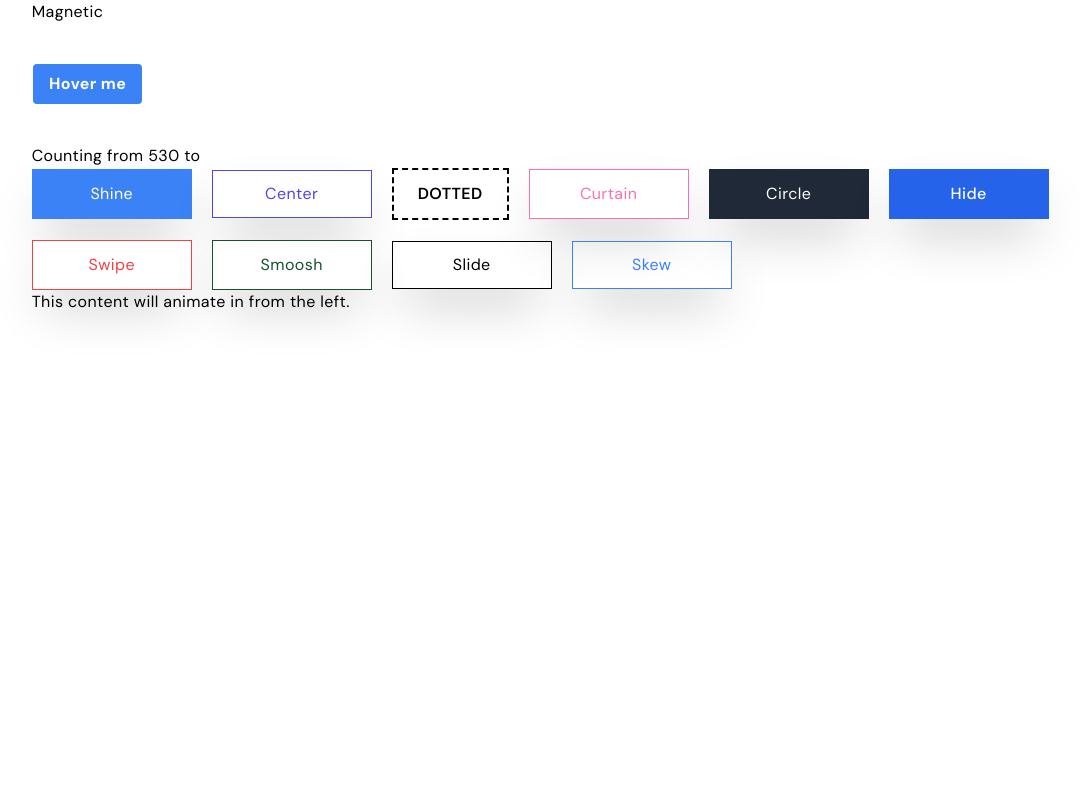
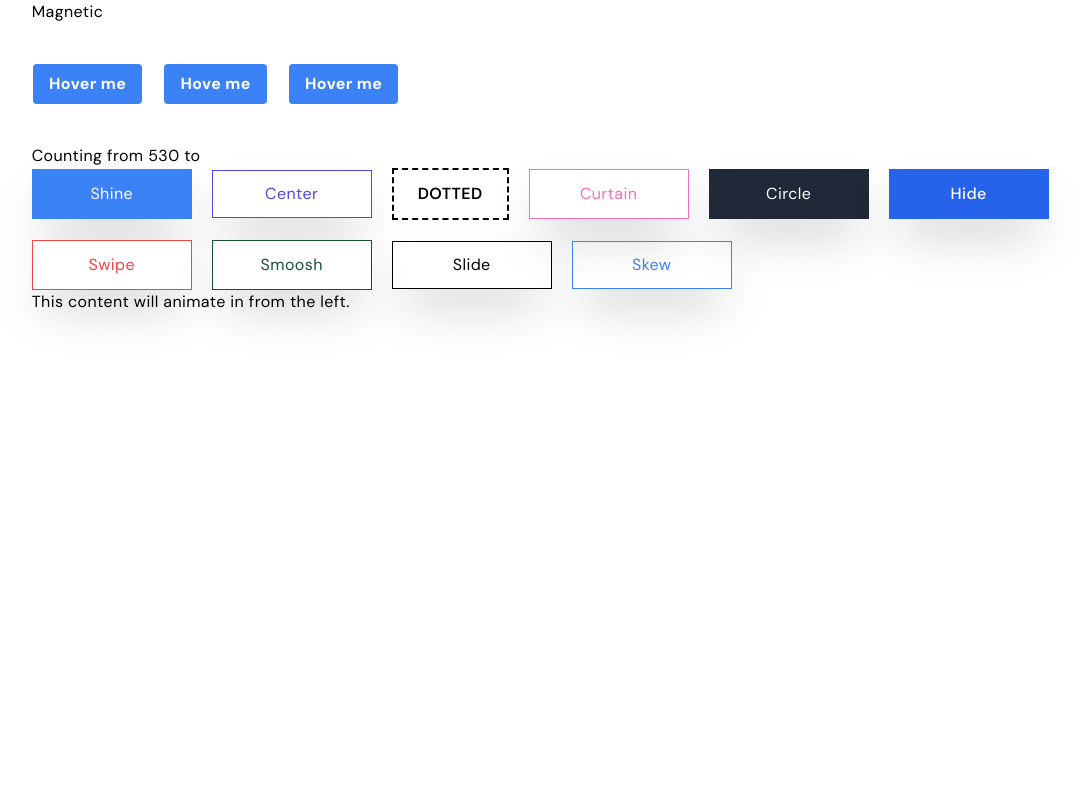
Before and after one commit to Work-With-Phoenix/phoenix-ux, a Next.js app: page / in a window 1280 px wide. Shown: the top 800 px of the page, without its empty margins (75-1155 px from the left). Built offline with nearby package versions, Linux system fonts and the light colour scheme.

Commit message:
added directions - except bottom (bug)

```diff
--- a/src/app/components/Tooltip/index.jsx
+++ b/src/app/components/Tooltip/index.jsx
@@ -3,8 +3,37 @@
 import { useState } from "react";
 import { motion } from "framer-motion";
 
-const Tooltip = ({ text, children }) => {
+const Tooltip = ({ text, children,direction }) => {
   const [isHovered, setIsHovered] = useState(false);
+
+  const tooltipPositionClasses = () => {
+    switch (direction) {
+      case "top":
+        return "bg-black absolute bottom-full -left-1/2 z-20 ml-14  -translate-x-1/2 whitespace-nowrap rounded-[5px] py-1.5 px-3.5 text-sm text-white";
+      case "right":
+        return "bg-black absolute left-full top-1/2 z-20 ml-2 -mt-1 -translate-y-1/2 whitespace-nowrap rounded-[5px] py-1.5 px-3.5 text-sm text-white";
+      case "bottom":
+        return "bg-black absolute top-full left-1/2 z-20 mt-3 -ml-14 -translate-x-1/2 whitespace-nowrap rounded-[5px] py-1.5 px-3.5 text-sm text-white";
+      case "left":
+        return "bg-black absolute right-full top-1/2 z-20 mr-1 -mt-1 -translate-y-1/2 whitespace-nowrap rounded-[5px] py-1.5 px-3.5 text-sm text-white";
+      default:
+        return "bg-black absolute bottom-full -left-1/2 z-20 ml-14  -translate-x-1/2 whitespace-nowrap rounded-[5px] py-1.5 px-3.5 text-sm text-white";
+    }
+  };
+  const arrowTransform = () => {
+    switch (direction) {
+      case "top":
+        return "bg-black absolute bottom-[-3px] left-1/2 -z-10 h-2 w-2 -translate-x-1/2 rotate-45";
+      case "right":
+        return "bg-black absolute left-[-3px] top-1/2 -z-10 h-2 w-2 -translate-y-1/2 rotate-45 ";
+      case "bottom ":
+        return "bg-black absolute top-[-4px] left-1/2 -z-10 h-2 w-2 -translate-x-1/2 rotate-45";
+      case "left":
+        return "bg-black absolute right-[-3px] top-1/2 -z-10 h-2 w-2 -translate-y-1/2 rotate-45";
+      default:
+        return "";
+    }
+  };
 
   return (
     <div className="relative inline-block">
@@ -19,13 +48,13 @@ const Tooltip = ({ text, children }) => {
           animate={{ opacity: isHovered ? 1 : 0, y: isHovered ? -10 : -10 }}
           exit={{ opacity: 0, y: -10 }}
           transition={{ duration: 0.2 }}
-          className={`absolute bg-black text-white text-center text-xs rounded-lg py-2 z-10 bottom-full -left-1/2 ml-14 px-3 pointer-events-none ${isHovered ? 'opacity-100' : 'opacity-0'}`}
+          className={`absolute px-3 bg-black text-white text-center text-xs rounded-lg py-2 z-10  ${tooltipPositionClasses()} ${isHovered ? 'opacity-100 block' : 'hidden opacity-0'}`}
         >
           {text}
 
-        <svg className="absolute text-black h-2 w-full left-0 top-full"  viewBox="0 0 255 255" >
-            <polygon className="fill-current" points="0,0 127.5,127.5 255,0"/>
-          </svg>
+          <span
+                        className={`${arrowTransform()}`}
+                        ></span>
 
         </motion.div>
       </div>
--- a/src/app/page.js
+++ b/src/app/page.js
@@ -12,10 +12,25 @@ export default function Home() {
      <Magnetic>
       <button>Magnetic</button>
      </Magnetic>
-     <div className="flex py-10 space-y-4 flex-col relative">
-     <Tooltip text="Hello, World!">
+     <div className="flex py-10 flex-row gap-4 relative w-full">
+     <Tooltip text="Hello, World!" direction={"top"}>
         <button className="bg-blue-500 hover:bg-blue-700 text-white font-bold py-2 px-4 rounded">
-          Hover me
+       Hover me
+        </button>
+      </Tooltip>
+      {/* <Tooltip text="Hello, World!" direction={"bottom"}>
+        <button className="bg-blue-500 hover:bg-blue-700 text-white font-bold py-2 px-4 rounded">
+          Bottom
+        </button>
+      </Tooltip> */}
+      <Tooltip text="Hello, World!" direction={"left"}>
+        <button className="bg-blue-500 hover:bg-blue-700 text-white font-bold py-2 px-4 rounded">
+          Hove me
+        </button>
+      </Tooltip>
+      <Tooltip text="Hello, World!" direction={"right"}>
+        <button className="bg-blue-500 hover:bg-blue-700 text-white font-bold py-2 px-4 rounded">
+         Hover me
         </button>
       </Tooltip>
     </div>
```
